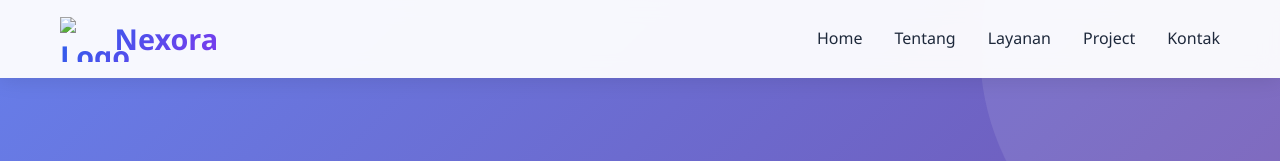
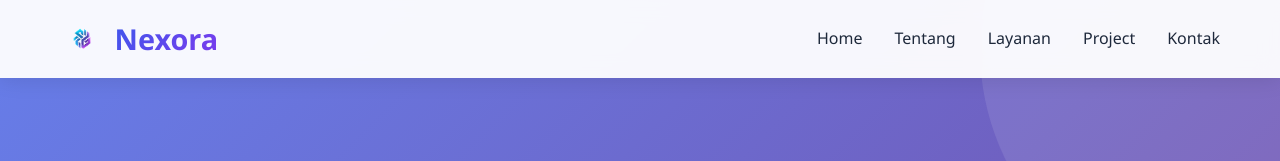
Before and after one commit to Fachri2704/Nexora, a plain HTML site: page index.html in a window 1280 px wide. Shown: the top 161 px of the page. Drawn offline with Linux system fonts and the light colour scheme; the site is published under a folder, as on GitHub Pages, so addresses that start at the root find nothing.

Commit message:
path logo

```diff
--- a/index.html
+++ b/index.html
@@ -21,7 +21,7 @@
     <header class="navbar">
       <div class="container">
         <div class="logo">
-          <img src="/asset/LogoNexora.png" alt="Logo Nexora" class="logo-img" />
+          <img src="asset/LogoNexora.png" alt="Logo Nexora" class="logo-img" />
           Nexora
         </div>
         <button class="hamburger" id="hamburgerBtn" aria-label="Menu">
```
